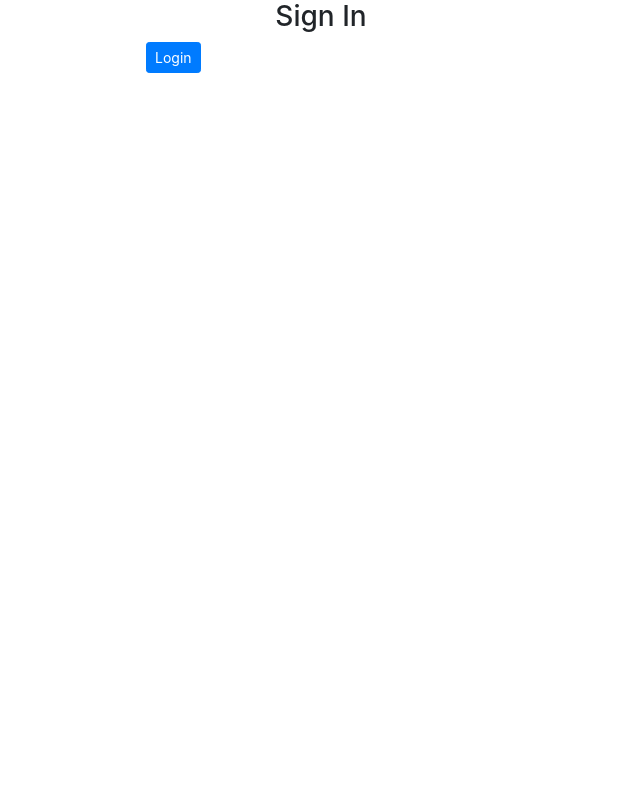
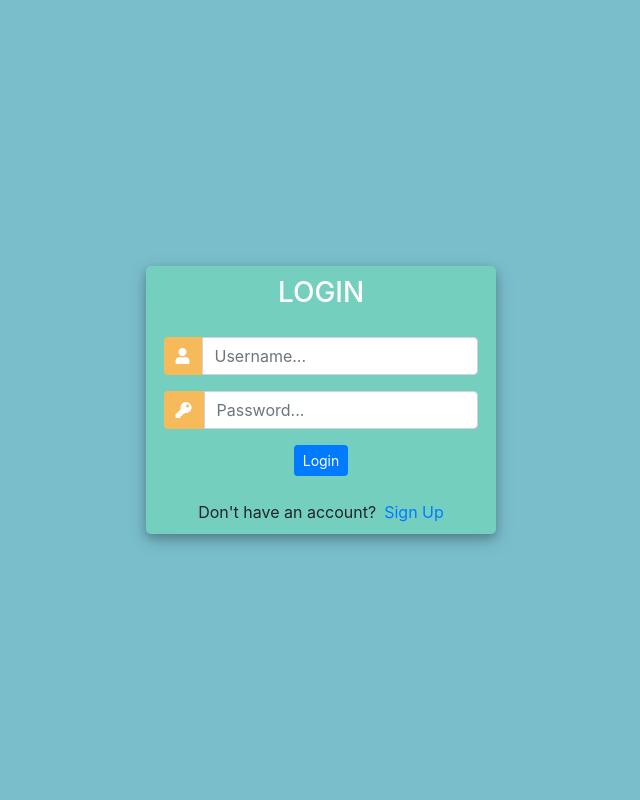
Before and after one commit to Virsail/gigs, a Django app: template eventsupdate/templates/registration/login.html in a window 1280 px wide. Shown: the whole page, without its empty margins (319-959 px from the left). Run offline with Django 3.2, Linux system fonts and the light colour scheme; the template is opened without the code that fills it: most values are stand-ins (such as "Sample title", 1, 10 or a date in 2020); some libraries are stand-ins or nearby versions.

```diff
--- a/events/settings.py
+++ b/events/settings.py
@@ -44,8 +44,8 @@ INSTALLED_APPS = [
     'django.contrib.messages',
     'django.contrib.staticfiles',
     'eventsupdate',
-    'bootstrap4',
-    'tinymce'
+    'tinymce',
+    'bootstrap4'
 ]
 
 MIDDLEWARE = [
--- a/events/urls.py
+++ b/events/urls.py
@@ -16,6 +16,8 @@ Including another URLconf
 from django.conf.urls import url, include
 from django.contrib import admin
 from django.contrib.auth import views
+from django.conf import settings
+from django.conf.urls.static import static
 
 
 
--- a/eventsupdate/templates/registration/login.html
+++ b/eventsupdate/templates/registration/login.html
@@ -1,41 +1,123 @@
 {%extends "registration/base.html"%}
-{% load bootstrap4 %}
 {% block content %}
-<div class="container">
-  <div class="row">
-    <!-- Empty div -->
-    <div class="col-md-4"></div>
-    <div class="col-md-4">
+
+<head>
+	<title>Login</title>
+	<link rel="stylesheet" href="https://stackpath.bootstrapcdn.com/bootstrap/4.1.3/css/bootstrap.min.css" integrity="sha384-MCw98/SFnGE8fJT3GXwEOngsV7Zt27NXFoaoApmYm81iuXoPkFOJwJ8ERdknLPMO" crossorigin="anonymous">
+	<script src="https://ajax.googleapis.com/ajax/libs/jquery/3.3.1/jquery.min.js"></script>
+	<link rel="stylesheet" href="https://use.fontawesome.com/releases/v5.6.1/css/all.css" integrity="sha384-gfdkjb5BdAXd+lj+gudLWI+BXq4IuLW5IT+brZEZsLFm++aCMlF1V92rMkPaX4PP" crossorigin="anonymous">
+
+
+	<style>
+		body,
+		html {
+			margin: 0;
+			padding: 0;
+			height: 100%;
+			background: #7abecc !important;
+		}
+		.user_card {
+			width: 350px;
+			margin-top: auto;
+			margin-bottom: auto;
+			background: #74cfbf;
+			position: relative;
+			display: flex;
+			justify-content: center;
+			flex-direction: column;
+			padding: 10px;
+			box-shadow: 0 4px 8px 0 rgba(0, 0, 0, 0.2), 0 6px 20px 0 rgba(0, 0, 0, 0.19);
+			-webkit-box-shadow: 0 4px 8px 0 rgba(0, 0, 0, 0.2), 0 6px 20px 0 rgba(0, 0, 0, 0.19);
+			-moz-box-shadow: 0 4px 8px 0 rgba(0, 0, 0, 0.2), 0 6px 20px 0 rgba(0, 0, 0, 0.19);
+			border-radius: 5px;
+
+		}
+
+		.form_container {
+			margin-top: 20px;
+		}
+
+		#form-title{
+			color: #fff;
+
+		}
+
+		.login_btn {
+			width: 100%;
+			background: #33ccff !important;
+			color: white !important;
+		}
+		.login_btn:focus {
+			box-shadow: none !important;
+			outline: 0px !important;
+		}
+		.login_container {
+			padding: 0 2rem;
+		}
+		.input-group-text {
+			background: #f7ba5b !important;
+			color: white !important;
+			border: 0 !important;
+			border-radius: 0.25rem 0 0 0.25rem !important;
+		}
+		.input_user,
+		.input_pass:focus {
+			box-shadow: none !important;
+			outline: 0px !important;
+		}
+
+		#messages{
+			background-color: grey;
+			color: #fff;
+			padding: 10px;
+			margin-top: 10px;
+		}
+	</style>
+
+</head>
+<body>
+	<div class="container h-100">
+		<div class="d-flex justify-content-center h-100">
+			<div class="user_card">
+				<div class="d-flex justify-content-center">
           {% if form.errors %}
           <p> Password or Username is incorrect </p>
           {% endif %}
-      <div class="panel panel-default">
+					<h3 id="form-title">LOGIN</h3>
+				</div>
+				<div class="d-flex justify-content-center form_container">
+					<form action="/accounts/login/" method="post">
+            {% csrf_token %}
 
-        <div class="panel-heading">
-          <h3 class="text-center">Sign In</h3>
+						<div class="input-group mb-3">
+							<div class="input-group-append">
+								<span class="input-group-text"><i class="fas fa-user"></i></span>
 							</div>
-        <div class="panel-body">
+							<input type="text" name="username" placeholder="Username..." class="form-control">
+						</div>
+						<div class="input-group mb-2">
+							<div class="input-group-append">
+								<span class="input-group-text"><i class="fas fa-key"></i></span>
+							</div>
+								<input type="password" name="password" placeholder="Password..." class="form-control" >
+						</div>
 
-          <form  action="/accounts/login/" method="post">
-            {% csrf_token %}
-            {% bootstrap_form form%}
-
-            <div class="form-group">
+							<div class="d-flex justify-content-center mt-3 login_container">
                 <input type="submit" class="btn btn-primary btn-sm" value="Login">
                  </div>
-
                  <input type="hidden" name="next" value="{{next}}">
 
 					</form>
 
 				</div>
 
-      </div>
-
-    </div>
-    <!-- empty div -->
-    <div class="col-md-4"></div>
+				<div class="mt-4">
+					<div class="d-flex justify-content-center links">
+						Don't have an account? <a href="{% url 'register' %}" class="ml-2">Sign Up</a>
 					</div>
 				</div>
-
+			</div>
+		</div>
+	</div>
+</body>
 {% endblock %}
--- a/eventsupdate/templates/registration/registration_form.html
+++ b/eventsupdate/templates/registration/registration_form.html
@@ -1,4 +1,4 @@
-{%extends "registration/base.html"%} {% load bootstrap4 %}
+{%extends "registration/base.html"%}
 {% block content %}
 
 
```
Also changed, not shown: eventsupdate/urls.py (+14 -5 lines). Lines whose indentation alone changed are shown as unchanged.
